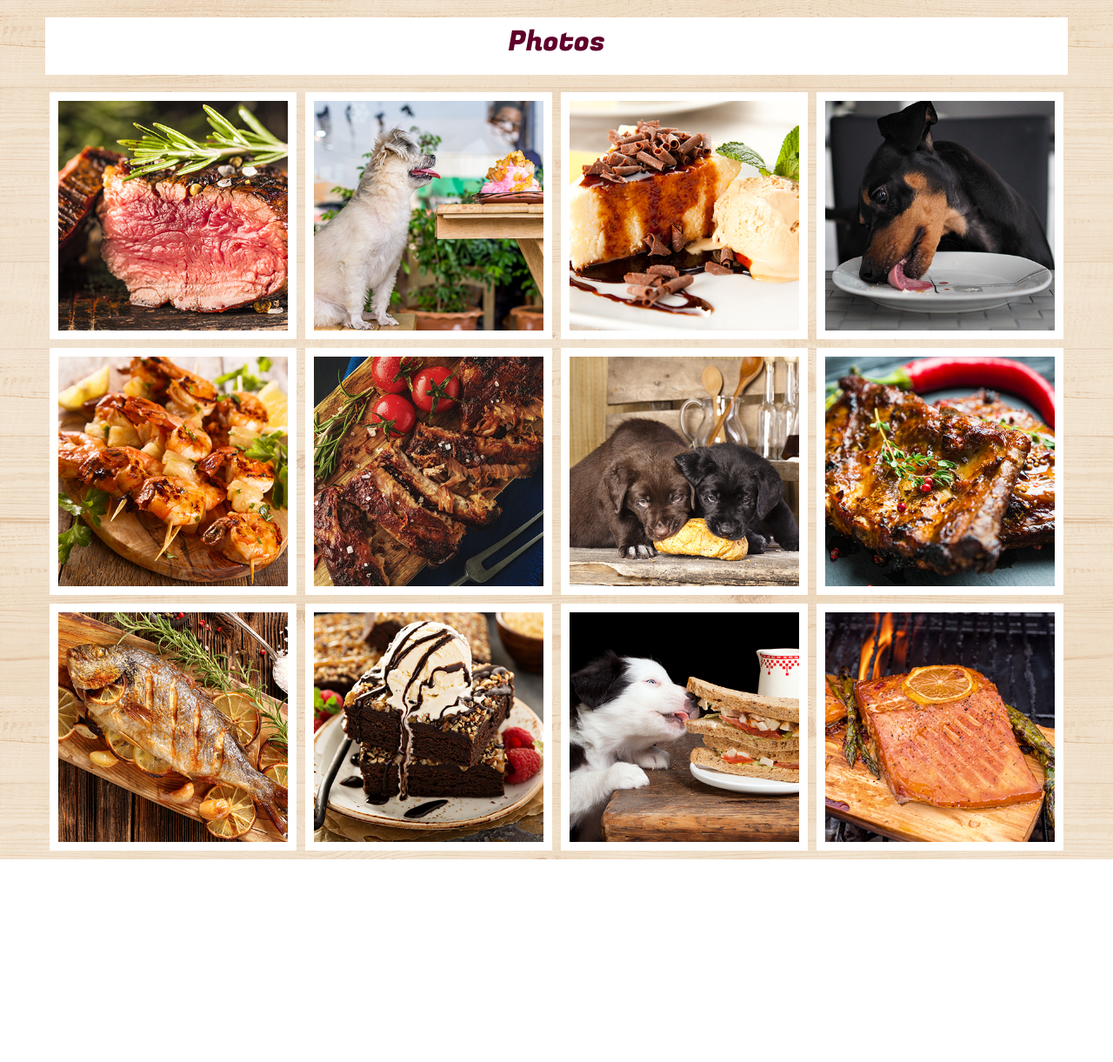
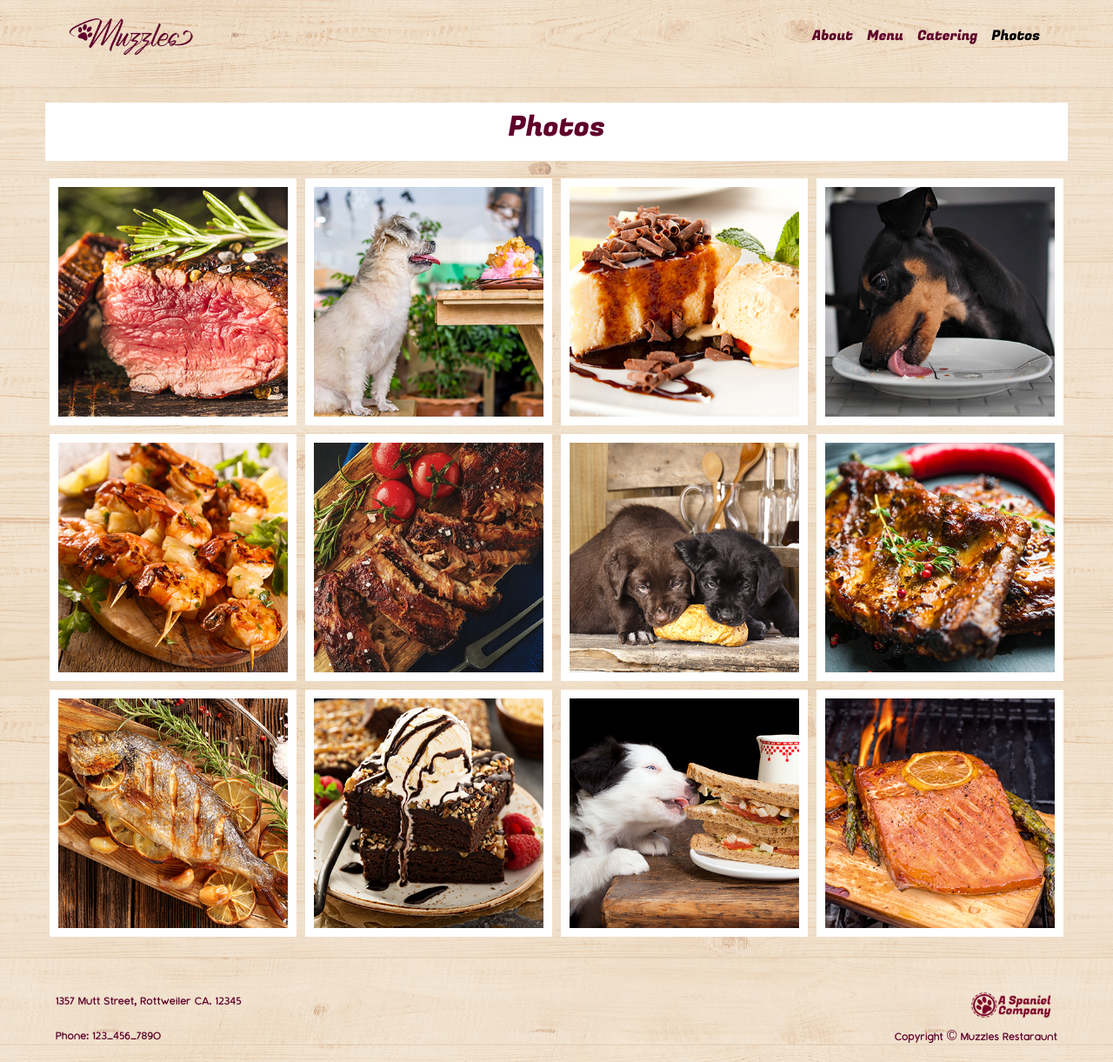
Before and after one commit to calebsylvia/Puppy-Restaurant, a plain HTML site: page pages/photos.html in a window 1280 px wide. Shown: the whole page at 87% size. Before the commit the page ends 988 px from the top, so only its background shows below. Drawn offline with nearby package versions, Linux system fonts and the light colour scheme.

Commit message:
navbar and footer finished

```diff
--- a/pages/photos.html
+++ b/pages/photos.html
@@ -14,8 +14,34 @@
   </head>
   <body>
 
+   <nav class="navbar navbar-expand-lg">
+        <div class="container-fluid">
+          <a class="navbar-brand" href="index.html">
+            <img class="img-fluid" src="/assets/RestaurantMockupFiles/assets/MuzzlesLogo.png" alt="Muzzle's logo" width="150px">
+          </a>
+          <button class="navbar-toggler" type="button" data-bs-toggle="collapse" data-bs-target="#navbarNav" aria-controls="navbarNav" aria-expanded="false" aria-label="Toggle navigation">
+            <span class="navbar-toggler-icon"></span>
+          </button>
+          <div class="collapse navbar-collapse justify-content-end" id="navbarNav">
+            <ul class="navbar-nav">
+              <li class="nav-item">
+                <a class="nav-link" href="/pages/about.html">About</a>
+              </li>
+              <li class="nav-item">
+                <a class="nav-link" href="/pages/menu.html">Menu</a>
+              </li>
+              <li class="nav-item">
+                <a class="nav-link" href="/pages/catering.html">Catering</a>
+              </li>
+              <li class="nav-item">
+                <a class="nav-link active" aria-current="page" href="/pages/photos.html">Photos</a>
+              </li>
+            </ul>
+          </div>
+        </div>
+      </nav>
+
     <div class="container-fluid cont-box">
-
         <div class="row boxSpace">
             <div class="col text">
                 <h2>Photos</h2>
@@ -68,14 +94,21 @@
                 <img class="img-fluid sizeImg" src="/assets/RestaurantMockupFiles/assets/photo12.jpg" alt="Grilled salmon" width="100%" height="100%">
             </div>
         </div>
+        <div class="container-fluid footBox">
+            <footer>
+                <div class="row flexMe">
+                    <div class="col-6 left">
+                        <p>1357 Mutt Street, Rottweiler CA. 12345</p>
+                        <p>Phone: 123-456-7890</p>
+                    </div>
+                    <div class="col-6 right">
+                        <img src="/assets/RestaurantMockupFiles/assets/CompanyLogo.png" alt="Company Logo" width="100px">
+                        <p>Copyright &copy; Muzzles Restaraunt</p>
+                    </div>
+                </div>
+            </footer>
+        </div>
     </div>
-
-
-
-
-
-
-
 
     <script
       src="https://cdn.jsdelivr.net/npm/bootstrap@5.3.2/dist/js/bootstrap.bundle.min.js"
--- a/styles/calebstyles.css
+++ b/styles/calebstyles.css
@@ -18,7 +18,57 @@ body {
     background-image: url(/assets/RestaurantMockupFiles/assets/bgtexture.jpg);
 }
 
+.navbar{
+    width: 90%;
+    margin: 0 auto;
+}
+
+.navbar-nav li a{
+    font-family: 'Fugaz', sans-serif;
+    color:#5f002b;
+}
+
+.navbar{
+    padding-bottom: 25px;
+}
+
+footer{
+    width: 100%;
+    padding-top: 50px;
+}
+
+.footBox{
+    padding: 0px !important;
+}
+
+.left{
+    font-family: 'Montauk', sans-serif;
+    color:#5f002b;
+    padding: 0px !important;
+}
+
+.right{
+    font-family: 'Montauk', sans-serif;
+    color: #5f002b;
+    padding: 0px !important;
+    text-align: right;
+}
+
+.right img {
+    padding-bottom: 10px;
+}
+
+.flexMe{
+    width: 100%;
+    display: inline-flex;
+    flex-wrap: nowrap;
+    margin: 0 auto;
+
+}
+
 /* About Page */
+
+
 
 .cont-box{
     width: 90%;
```
Also changed, not shown: pages/about.html (+42 -0 lines).
